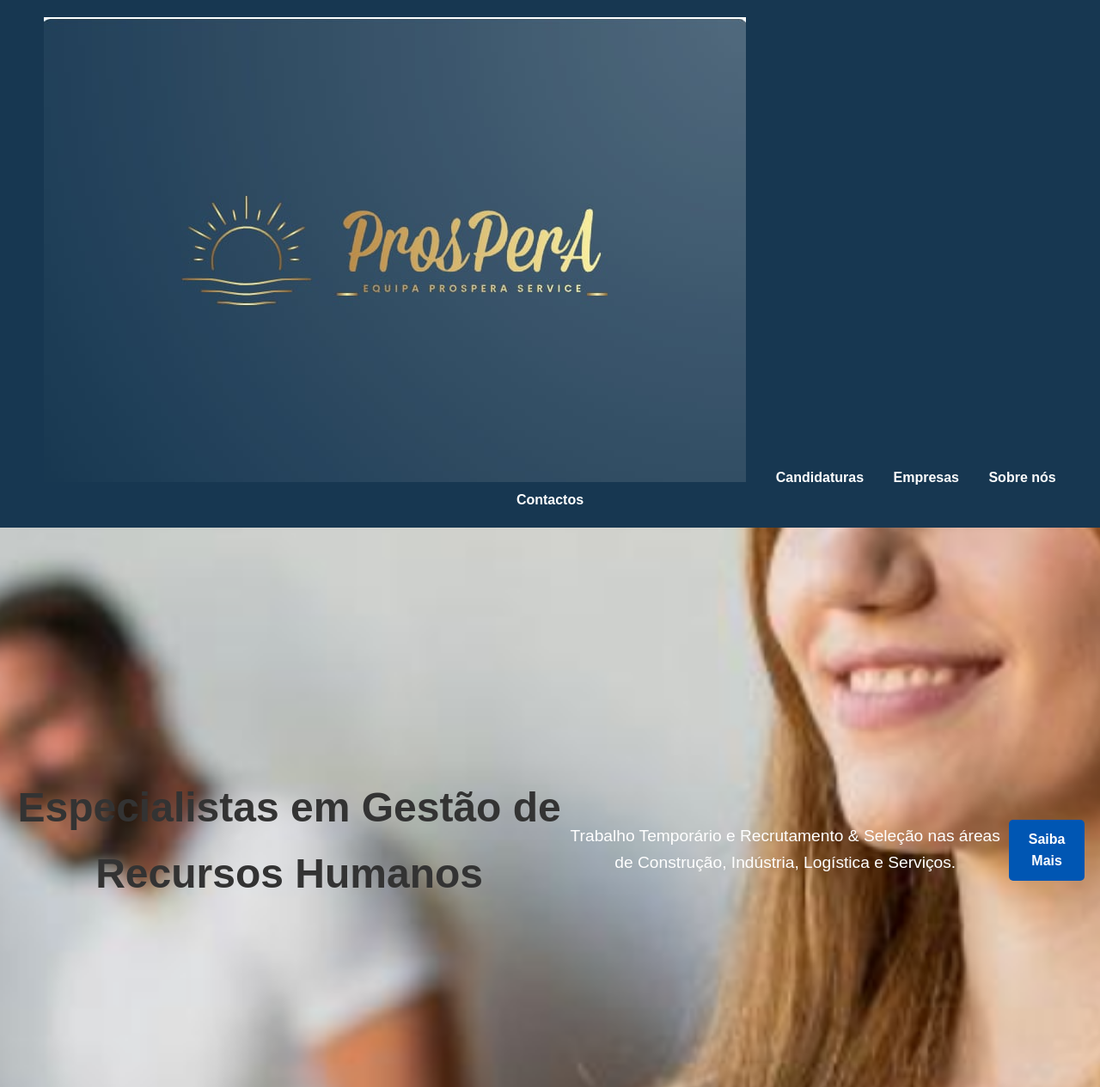
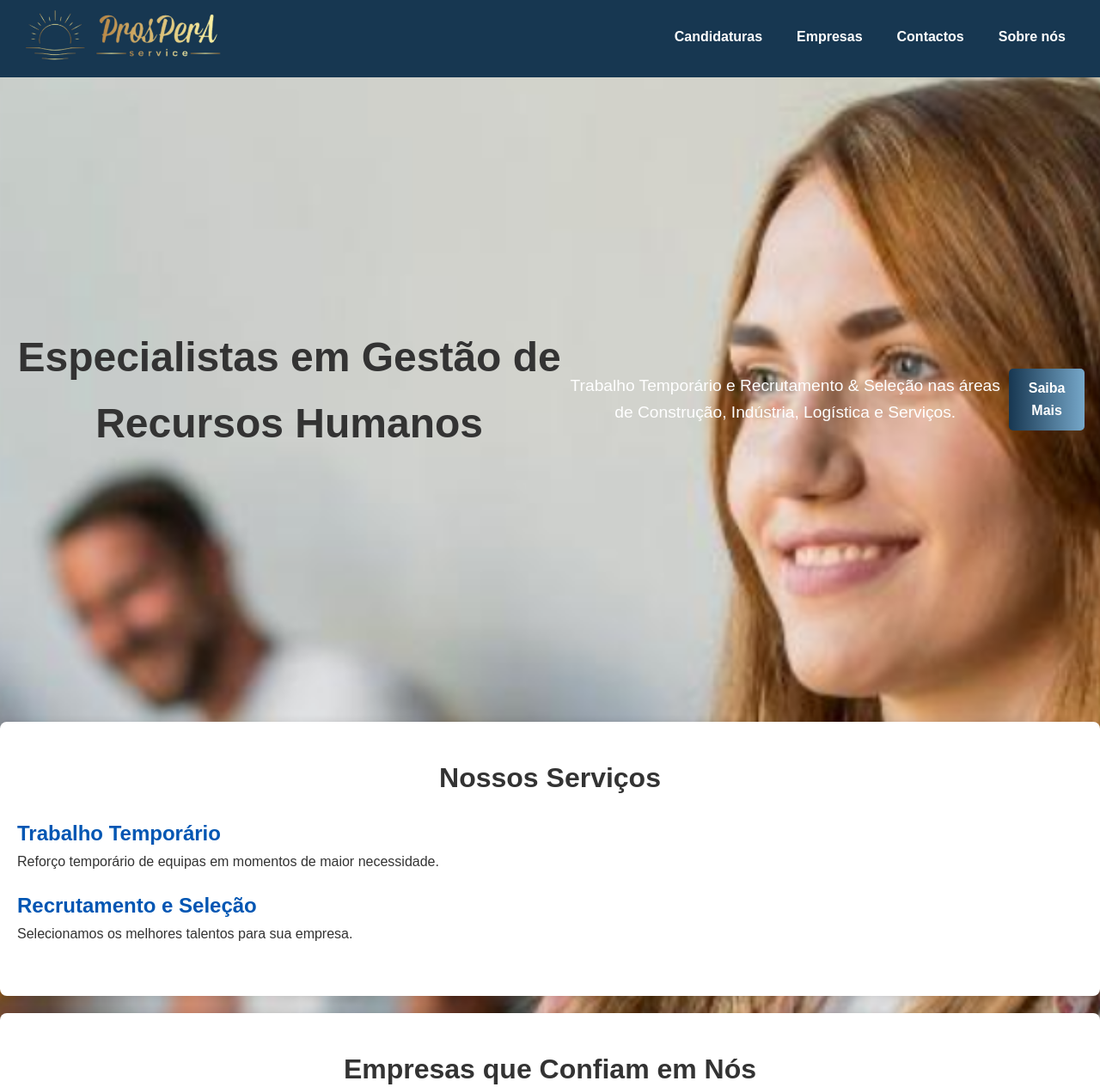
Before and after one commit to FabioCastanho/WebsiteProsperaService, a Python web app: template templates/index.html in a window 1280 px wide. Shown: the top 1265 px of the page at 86% size. Run offline with Jinja, Linux system fonts and the light colour scheme; the template is opened without the code that fills it, so the values that code supplies are empty.

Commit message:
2º Versão Site

```diff
--- a/Styles/main.css
+++ b/Styles/main.css
@@ -14,40 +14,87 @@ body {
 }
 
 header {
-
   background-color: #173751;
   color: #fff;
-  padding: 20px 0;
-  text-align: center;
+  padding: 0 20px;
 }
 
-header h1 {
-  margin: 0;
-  font-size: 2.5rem;
+.header-content {
+  display: flex;
+  justify-content: space-between;
+  align-items: center;
+  height: 90px;
+}
+
+.logo {
+  width: 250px;
+  margin-right: auto;
+}
+
+nav {
+  flex-grow: 1;
 }
 
 nav ul {
   list-style: none;
+  margin: 0;
   padding: 0;
+  display: flex;
+  justify-content: flex-end;
 }
 
 nav ul li {
-  display: inline;
-  margin: 0 15px;
+  position: relative;
 }
 
 nav ul li a {
   color: #fff;
   text-decoration: none;
   font-weight: bold;
+  padding: 25px 20px;
+  display: flex;
 }
 
 nav ul li a:hover {
   text-decoration: underline;
 }
 
+/* Submenu Estilos */
+nav ul li ul.submenu {
+  display: none;
+  position: absolute;
+  background-color: #173751;
+  padding: 5px 5px;
+  list-style: none;
+  top: 60px;
+  left: 0;
+  box-shadow: 0 4px 8px rgba(0, 0, 0, 0.1);
+  z-index: 1000;
+}
+
+nav ul li ul.submenu li {
+  display: block;
+}
+
+nav ul li ul.submenu li a {
+  color: #f4f4f4;
+  padding: 20px 25px;
+  text-decoration: none;
+  display: block;
+  font-weight: normal;
+}
+
+nav ul li ul.submenu li a:hover {
+  background-color: rgb(118, 167, 201);
+
+}
+
+/* Exibir submenu ao passar o mouse */
+nav ul li:hover ul.submenu {
+  display: block;
+}
+
 .hero {
-
   color: #fff;
   height: 710px;
   width: 1282px;
@@ -67,7 +114,7 @@ nav ul li a:hover {
 }
 
 .btn-primary {
-  background-color: #0056b3;
+  background-image: linear-gradient(to right, #173751, rgb(118, 167, 201));
   color: #fff;
   padding: 10px 20px;
   text-decoration: none;
@@ -76,7 +123,7 @@ nav ul li a:hover {
 }
 
 .btn-primary:hover {
-  background-color: #004494;
+  background-image: linear-gradient(to right, #173751, rgb(118, 167, 201));
 }
 
 section {
--- a/templates/index.html
+++ b/templates/index.html
@@ -10,13 +10,22 @@
     <!-- Cabeçalho -->
     <header>
       <div class="header-content">
-        <nav>
+        <img class="logo" src="/img/LOGO3_upscayl_16x_ultrasharp.png" alt="" />
+        <nav style="background-color: #173751; height: 80px;">
           <ul>
-            <li><img src="/img/logotipo.jpg.jpg" alt="" /></li>
-            <li><a href="#">Candidaturas</a></li>
-            <li><a href="#">Empresas</a></li>
-            <li><a href="#">Sobre nós</a></li>
-            <li><a href="#">Contactos</a></li>
+            <li class="dropdown"><a class="options" href="#">Candidaturas</a>
+              <ul class="submenu">
+                <li><a href="#">Vagas Disponíveis</a></li>
+                <li><a href="#">Candidatura Espontânea</a></li>
+              </ul>
+            </li>
+            <li class="dropdown"><a class="options" href="#">Empresas</a>
+              <ul class="submenu">
+                <li><a href="#">Serviços</a></li>
+              </ul>
+            </li>
+            <li><a class="options" href="#">Contactos</a></li>
+            <li><a class="options" href="#">Sobre nós</a></li>
           </ul>
         </nav>
       </div>
```
Also changed, not shown: img/LOGO3_upscayl_16x_ultrasharp.png (added).
